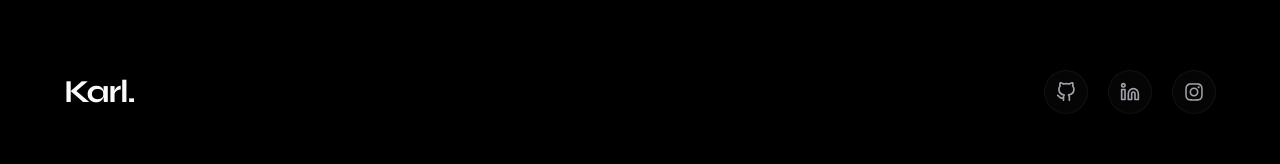
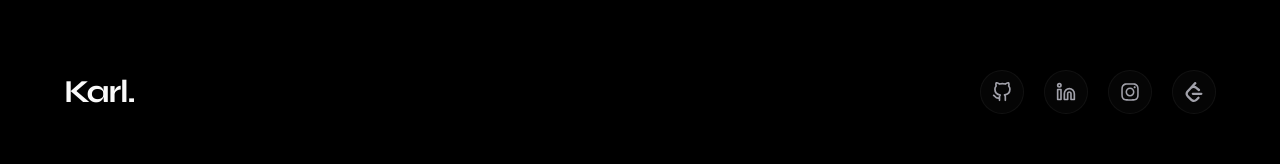
Before and after one commit to karl2603/Karl_Portfolio, a React (Vite) app: page / in a window 1280 px wide. Shown: the part 11269-11433 px from the top of the page. Built offline with nearby package versions, Linux system fonts and the light colour scheme.

Commit message:
Updated Resume and added leetcode

```diff
--- a/src/App.jsx
+++ b/src/App.jsx
@@ -2,6 +2,7 @@ import React, { useState, useEffect, useRef } from 'react';
 import { motion, useScroll, useTransform, useSpring, AnimatePresence } from 'framer-motion';
 import { ArrowUpRight, ArrowRight, Download, Check, Menu, X } from 'lucide-react';
 import { FiGithub, FiLinkedin } from 'react-icons/fi';
+import { SiLeetcode } from "react-icons/si";
 import { FaJava, FaInstagram, FaHtml5, FaCss3Alt } from 'react-icons/fa';
 import {
   SiC, SiJavascript, SiReact,
@@ -327,7 +328,7 @@ const Hero = () => {
               </a>
             </Magnetic>
             <Magnetic strength={0.4}>
-              <a href="/KarlResume.pdf" download="KarlResume.pdf" className="btn-outline interactive group">
+              <a href="/KarlResume.pdf" download="KarlResumeOct.pdf" className="btn-outline interactive group">
                 <span className="btn-text">Download Resume</span>
                 <Download size={18} className="group-hover:translate-y-1 transition-transform" />
               </a>
@@ -888,6 +889,7 @@ const Footer = () => {
           <Magnetic strength={0.6}><a href="https://github.com/karl2603" className="footer-social-btn interactive"><FiGithub size={20} /></a></Magnetic>
           <Magnetic strength={0.6}><a href="https://www.linkedin.com/in/karlarvindraj/" className="footer-social-btn interactive"><FiLinkedin size={20} /></a></Magnetic>
           <Magnetic strength={0.6}><a href="https://www.instagram.com/_._karl_._/" className="footer-social-btn interactive"><FaInstagram size={20} /></a></Magnetic>
+          <Magnetic strength={0.6}><a href="https://leetcode.com/u/Karl_26/" target="_blank" rel="noopener noreferrer" aria-label="LeetCode profile" className="footer-social-btn interactive"><SiLeetcode size={20} /></a></Magnetic>
         </div>
       </div>
 
```
Also changed, not shown: 1 other file (tests, documents, lock files or other folders).
